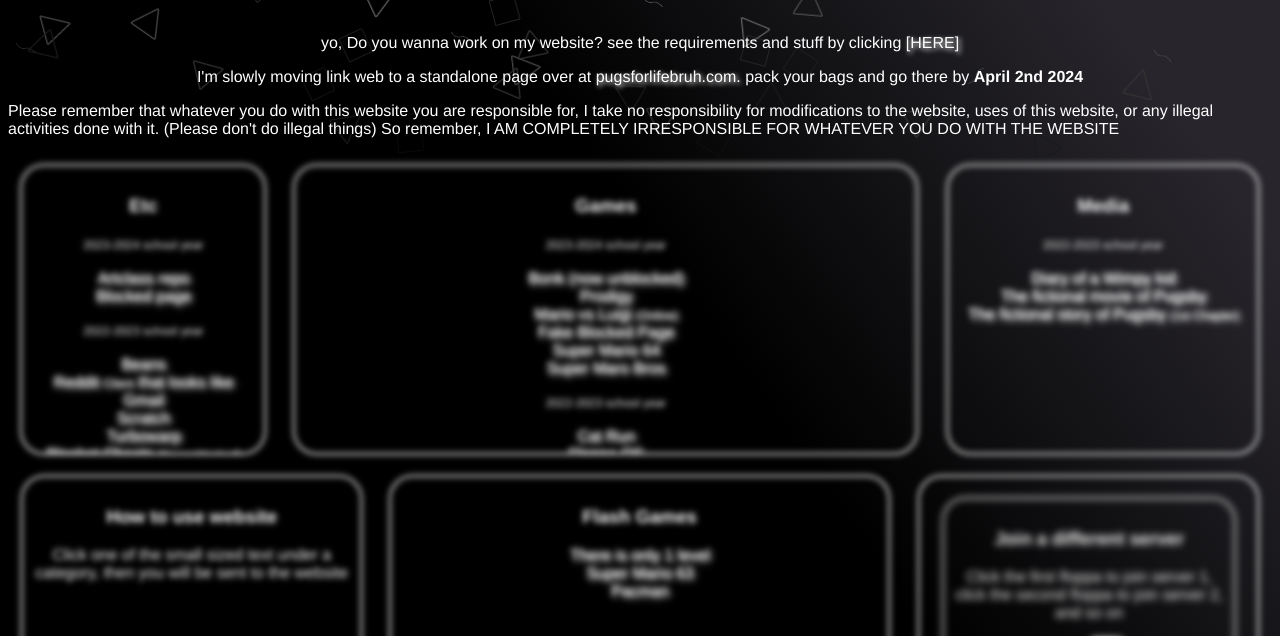
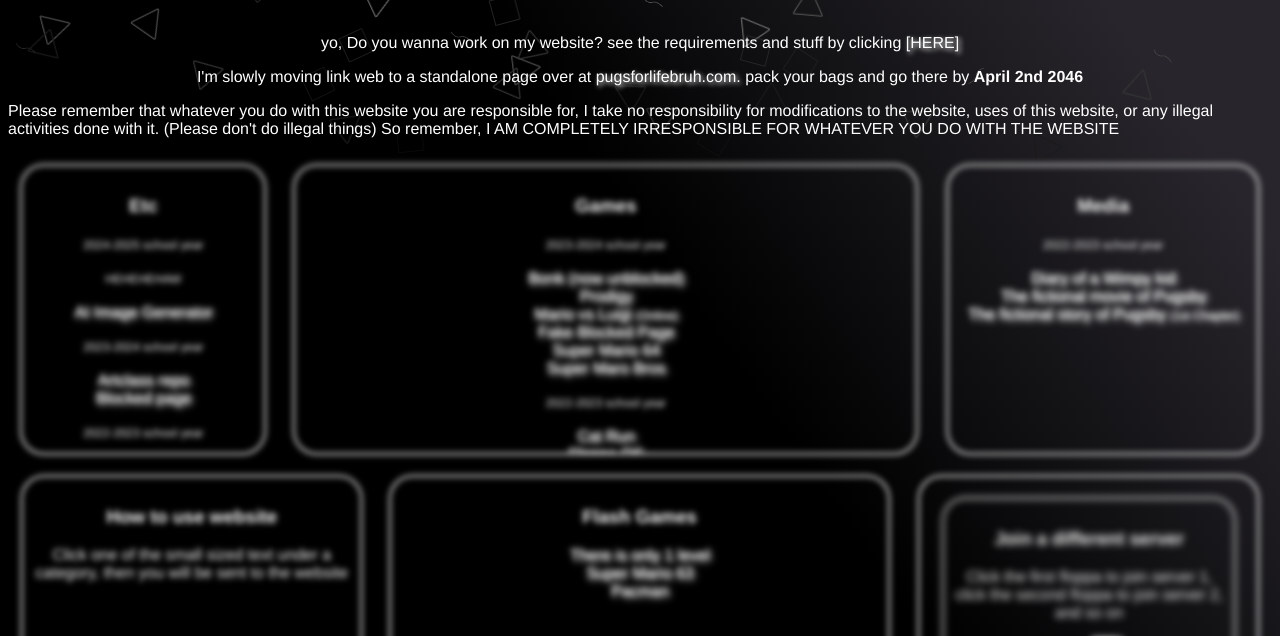
Before and after one commit to Pugsby-Puggerson/StuffForMyClassmates, a plain HTML site: page mainCSSfill.html in a window 1280 px wide. Shown: the part 144-780 px from the top of the page. Drawn offline with Linux system fonts and the light colour scheme; a script that the page names is missing.

Commit message:
Update mainCSSfill.html

```diff
--- a/mainCSSfill.html
+++ b/mainCSSfill.html
@@ -15,12 +15,15 @@ margin: 0;
 margin-top: 0;
 margin-bottom: 0"><h1><img id="titleflopc" width ="45px" src="flopa.jpeg"> Link Web <img id="titleflop" width="45px" src="flopa.jpeg"></h1></center>
 	<center><p>yo, Do you wanna work on my website? see the requirements and stuff by clicking <a href="for devs.html">[HERE]</a></p></center>
-	<p><center>I'm slowly moving link web to a standalone page over at <a href="https://pugsforlifebruh.com">pugsforlifebruh.com.</a> pack your bags and go there by <b>April 2nd 2024</b></center></p>
+	<p><center>I'm slowly moving link web to a standalone page over at <a href="https://pugsforlifebruh.com">pugsforlifebruh.com.</a> pack your bags and go there by <b>April 2nd 2046</b></center></p>
     <p>Please remember that whatever you do with this website you are responsible for, I take no responsibility for modifications to the website, uses of this website, or any illegal activities done with it. (Please don't do illegal things) So remember, I AM COMPLETELY IRRESPONSIBLE FOR WHATEVER YOU DO WITH THE WEBSITE</p>
 	<center><div id="main">
 <div>
 <h3>Etc</h3>
 <!-- Etc Section -->
+	<p><tlms>2024-2025 school year</p></tlms>
+	<p><tlms>HEHEHEHAW</tlms></p>
+	<p><a href="https://pugsby-puggerson.github.io/aiImageFrontend/">AI Image Generator</a></p>
 	<p><tlms>2023-2024 school year</p></tlms>
 	<p><a href="https://github.com/Pugsby-Puggerson/artclass-v2">Artclass repo</a><br><a href="https://blocked.goguardian.com/">Blocked page</a></p>
               <p><tlms>2022-2023 school year</p></tlms>
```
